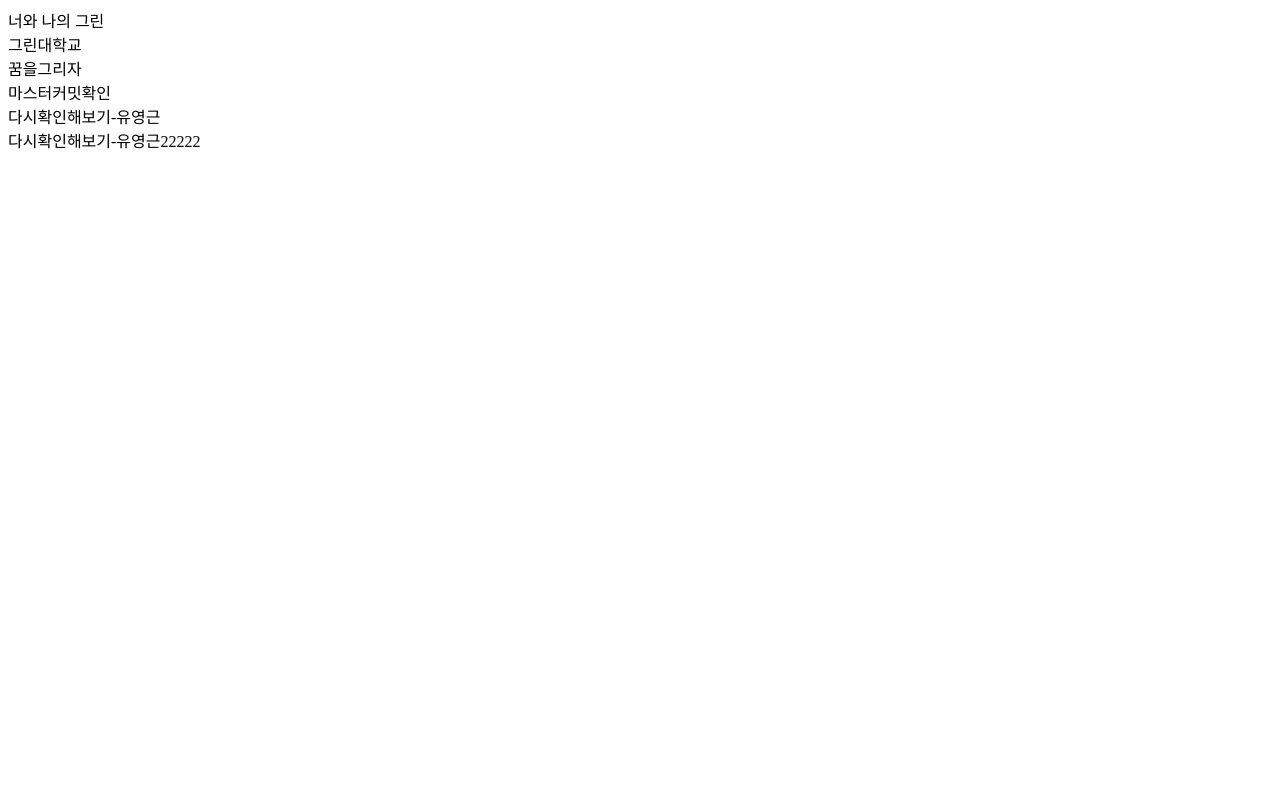
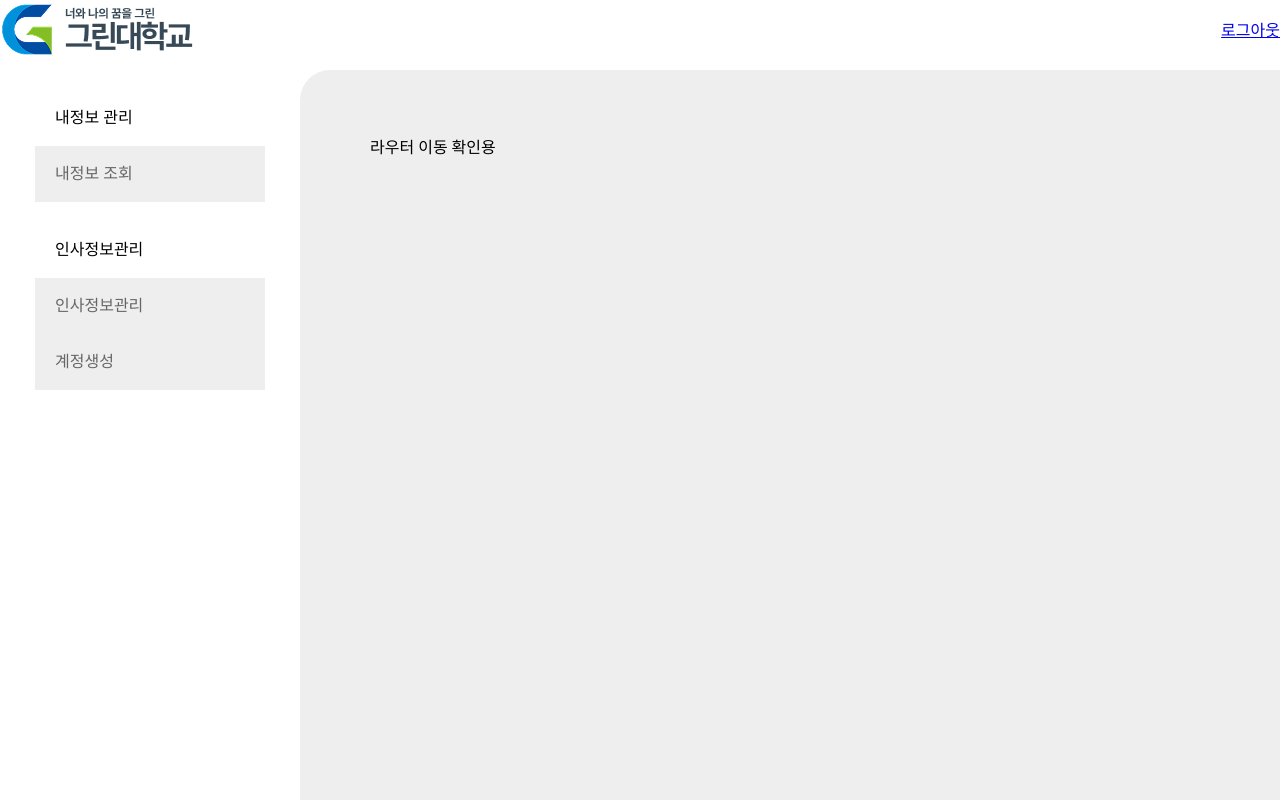
Before and after one commit to green-uni/fe-green-uni, a Vue app: page / in a window 1280 px wide. Built offline with nearby package versions, Linux system fonts and the light colour scheme.

Commit message:
기초 디자인

```diff
--- a/src/App.vue
+++ b/src/App.vue
@@ -1,14 +1,20 @@
 <script setup>
 // import { RouterLink, RouterView } from 'vue-router'
+import leftNav from './components/leftNav.vue';
+import topHeader from './components/topHeader.vue';
+import router from './router';
 </script>
 
 <template>
-  <div>너와 나의 그린</div>
-  <div>그린대학교</div>
-  <div>꿈을그리자</div>
-  <div>마스터커밋확인</div>
-  <div>다시확인해보기-유영근</div>
-  <div>다시확인해보기-유영근22222</div>
+  <div class="all-wrap">
+    <header><topHeader></topHeader></header>
+    <leftNav></leftNav>
+    <main><router-view></router-view></main>
+  </div>
 </template>
 
-<style scoped></style>
+<style scoped>
+.all-wrap{display: grid; grid-template-columns: 300px 1fr;grid-template-rows: 70px 1fr;height: 100%;}
+header{grid-column: 1 / -1;}
+main{background: #eee;padding: 70px;border-top-left-radius: 30px;}
+</style>
--- /dev/null
+++ b/src/assets/reset.css
@@ -0,0 +1,50 @@
+/* http://meyerweb.com/eric/tools/css/reset/
+   v2.0 | 20110126
+   License: none (public domain)
+*/
+
+html, body, div, span, applet, object, iframe,
+h1, h2, h3, h4, h5, h6, p, blockquote, pre,
+a, abbr, acronym, address, big, cite, code,
+del, dfn, em, img, ins, kbd, q, s, samp,
+small, strike, strong, sub, sup, tt, var,
+b, u, i, center,
+dl, dt, dd, ol, ul, li,
+fieldset, form, label, legend,
+table, caption, tbody, tfoot, thead, tr, th, td,
+article, aside, canvas, details, embed,
+figure, figcaption, footer, header, hgroup,
+menu, nav, output, ruby, section, summary,
+time, mark, audio, video {
+	margin: 0;
+	padding: 0;
+	border: 0;
+	font-size: 100%;
+	font: inherit;
+	vertical-align: baseline;
+}
+/* HTML5 display-role reset for older browsers */
+article, aside, details, figcaption, figure,
+footer, header, hgroup, menu, nav, section {
+	display: block;
+}
+body {
+	line-height: 1;
+}
+ol, ul {
+	list-style: none;
+}
+blockquote, q {
+	quotes: none;
+}
+blockquote:before, blockquote:after,
+q:before, q:after {
+	content: '';
+	content: none;
+}
+table {
+	border-collapse: collapse;
+	border-spacing: 0;
+}
+
+html,body,#app{height: 100%;}
--- /dev/null
+++ b/src/components/leftNav.vue
@@ -0,0 +1,28 @@
+<script setup>
+</script>
+
+<template>
+  <nav>
+    <div class="nav">
+      <div class="depth1">내정보 관리</div> <!-- 모든 ROLE 공통 -->
+      <div class="depth2">
+        <router-link to="/">내정보 조회</router-link>
+      </div>
+    </div>
+    <div class="nav">
+      <div class="depth1">인사정보관리</div> <!-- #TODO ROLE에 따라 다른 메뉴 보일 수 있게-->
+      <div class="depth2">
+        <router-link to="/admin/m">인사정보관리 </router-link>
+        <router-link to="/admin/m/create">계정생성</router-link>
+      </div>
+    </div>
+  </nav>
+</template>
+
+<style scoped>
+nav{padding: 10px;}
+.nav{padding: 10px 25px;}
+.nav .depth1{padding: 20px;}
+.nav .depth2{}
+.nav .depth2 a{text-decoration: none;display: block;padding: 20px;background: #eee;color: #666;}
+</style>
--- /dev/null
+++ b/src/components/topHeader.vue
@@ -0,0 +1,19 @@
+<script setup>
+import logo from '@/assets/common/logo.png';
+
+</script>
+
+<template>
+  <div style="display: flex; justify-content: space-between;align-items: center;">
+    <div class="uni-title">
+      <img :src="logo" @click="moveToMain" />
+    </div>
+    <div class="member-info">
+      <router-link>로그아웃</router-link>
+    </div>
+  </div>
+</template>
+
+<style scoped>
+
+</style>
--- a/src/main.js
+++ b/src/main.js
@@ -1,4 +1,4 @@
-// import './assets/main.css'
+import './assets/reset.css'
 
 import { createApp } from 'vue'
 import { createPinia } from 'pinia'
--- /dev/null
+++ b/src/views/Confirm.vue
@@ -0,0 +1,12 @@
+<script setup>
+
+</script>
+
+<template>
+  <div>라우터 이동 확인용</div>
+
+</template>
+
+<style scoped>
+
+</style>
--- /dev/null
+++ b/src/views/admin/MemberCreate.vue
@@ -0,0 +1,11 @@
+<script setup>
+
+</script>
+
+<template>
+내용 내용
+</template>
+
+<style scoped>
+
+</style>
```
Also changed, not shown: src/router/index.js (+9 -0 lines), src/assets/common/logo.png (added).
